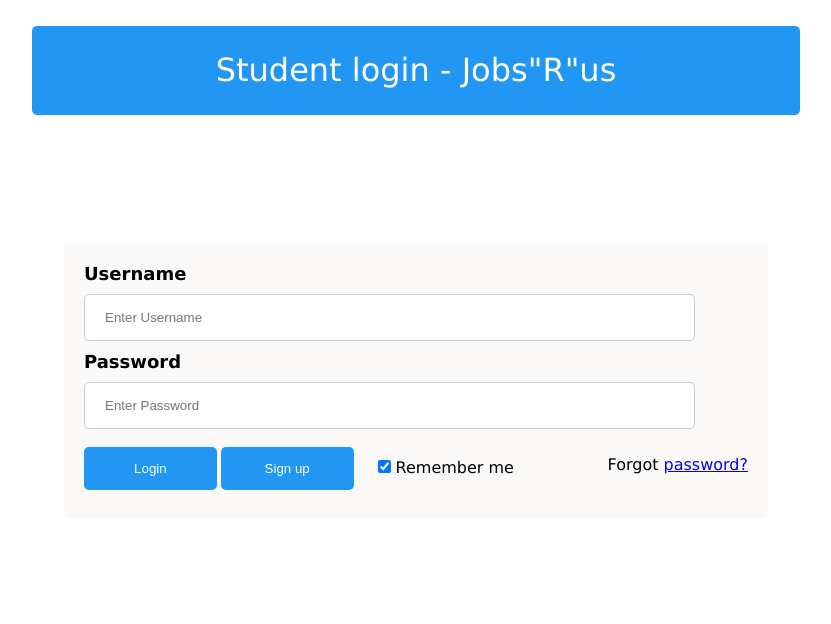
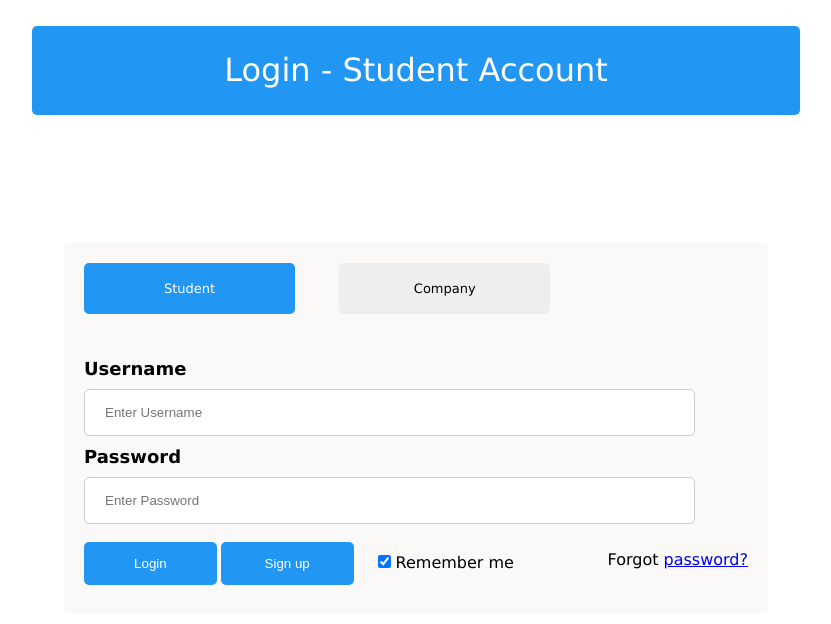
Before and after one commit to Owen-SS/Software-Engineering-Assignment, a Flask app: page / in a window 1280 px wide. Shown: the top 624 px of the page, without its empty margins (224-1055 px from the left). Run offline with Flask 2, Linux system fonts and the light colour scheme.

Commit message:
New login options

```diff
--- a/static/css/loginpage.css
+++ b/static/css/loginpage.css
@@ -81,3 +81,50 @@
   float: right;
   padding-top: 16px;
 }
+
+.user-option .container {
+  width: 30%;
+  display: inline-block;
+  cursor: pointer;
+}
+
+.user-option .container input {
+  float: left;
+  display: none;
+  cursor: pointer;
+}
+
+.user-option .checkmark {
+  transition: 0.2s;
+  font-size: small;
+  text-align: center;
+  float: left;
+  left: 0;
+  padding-top: 8.5%;
+  padding-bottom: 8.5%;
+  width: 100%;
+  background-color: #eee;
+  border-radius: 5px;
+}
+
+.user-option .container:hover input ~ .checkmark {
+  transition: 0.2s;
+  background-color: rgb(219, 216, 216);
+}
+
+.user-option .container #student:checked ~ .checkmark {
+  transition: 0.2s;
+  color: white;
+  background-color: #2196F3;
+}
+
+.user-option .container #company:checked ~ .checkmark {
+  transition: 0.2s;
+  color: white;
+  background-color: #f32121;
+}
+
+.user-option .checkmark:after {
+  position: absolute;
+  display: none;
+}
--- a/static/js/loginpage.js
+++ b/static/js/loginpage.js
@@ -1,3 +1,31 @@
+function companyMode(){
+    account = "company";
+    var top = document.getElementById("top");
+    var loginButton = document.getElementById("loginButton");
+    var signButton = document.getElementById("signButton");
+    var title = document.getElementById("title");
+
+    title.innerHTML = "Login - Company Account";
+
+    top.style.backgroundColor = "#f32121";
+    loginButton.style.backgroundColor = "#f32121";
+    signButton.style.backgroundColor = "#f32121";
+}
+
+function studentMode(){
+    account = "student";
+    var top = document.getElementById("top");
+    var loginButton = document.getElementById("loginButton");
+    var signButton = document.getElementById("signButton");
+    var title = document.getElementById("title");
+
+    title.innerHTML = "Login - Student Account";
+
+    top.style.backgroundColor = "#2196F3";
+    loginButton.style.backgroundColor = "#2196F3";
+    signButton.style.backgroundColor = "#2196F3";
+}
+
 function login(){
     let check = false
     let uploadObject = []
@@ -9,7 +37,7 @@ function login(){
     }else if(password.length == 0){
         alert("please enter your password")
     }else{
-        uploadObject.push(username, password)
+        uploadObject.push(username, password, account)
         check = true
     }
 
--- a/templates/login.html
+++ b/templates/login.html
@@ -8,12 +8,22 @@
     <script src="../static/js/loginpage.js"></script>
     <title>Login Page</title>
 </head>
-<body>
+<body onload="studentMode()">
     <div id="top">
-        <p class="title">Student login - Jobs"R"us </p>
+        <p class="title" id="title">Student login - Jobs"R"us </p>
     </div>
 
     <div id = "loginform">
+      <div class="user-option">
+        <label class="container">
+            <input type="radio" checked="checked" name="jobType"  id="student" onclick="studentMode()">
+            <span class="checkmark">Student</span>
+        </label>
+        <label class="container">
+            <input type="radio" name="jobType" id="company" onclick="companyMode()">
+            <span class="checkmark">Company</span>
+        </label>
+      </div>
         <div class="container">
           <label for="uname" class="cred"><b>Username</b></label>
           <input type="text" placeholder="Enter Username" name="uname" id="username">
@@ -21,8 +31,8 @@
           <label for="psw" class="cred"><b>Password</b></label>
           <input type="password" placeholder="Enter Password" name="psw" id="password">
 
-          <button type="submit" onclick="login()">Login</button>
-          <button class="signup" onclick="window.location.href='/signup';">Sign up</button>
+          <button type="submit" id="loginButton" onclick="login()">Login</button>
+          <button class="signup" id="signButton" onclick="window.location.href='/signup';">Sign up</button>
           <label class="remember">
             <input type="checkbox" checked="unchecked" name="remember"> Remember me
           </label>
```
